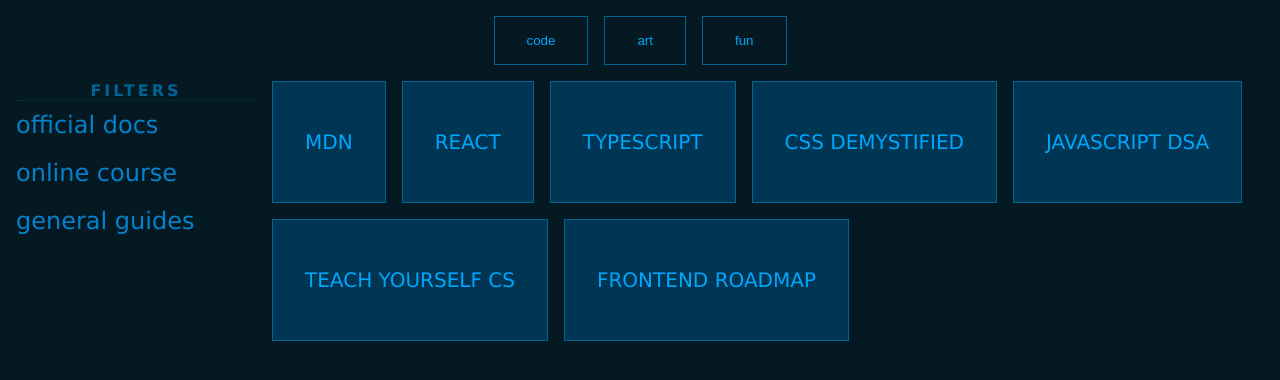
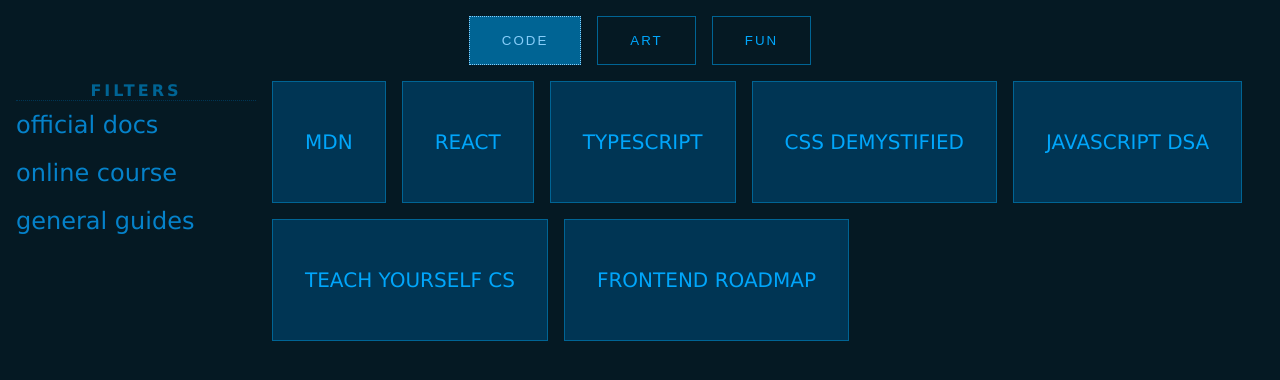
Before and after one commit to mistyb01/web-collector, a React (Create React App) app: page / in a window 1280 px wide. Shown: the top 380 px of the page. Built offline with nearby package versions, Linux system fonts and the light colour scheme.

Commit message:
added class for active category

```diff
--- a/src/Categories.tsx
+++ b/src/Categories.tsx
@@ -4,6 +4,7 @@
 interface Props {
     bookmarkData: Link[];
     handleCategoryChange: ReactEventHandler;
+    category: string;
   }
 
 export const Categories: React.FC<Props> = (props) => {
@@ -14,8 +15,10 @@
 
     return (
         <div className='categories horizontal-space'>
-         {/* <button className='categories__button categories__button--star' id='star' onClick={props.handleCategoryChange}>✭</button> */}
         {categories.map((category) => {
+          if (category === props.category) {
+         return (<button className='categories__button categories__button--selected' id={category} onClick={props.handleCategoryChange}>{category}</button>);
+          }
          return (<button className='categories__button' id={category} onClick={props.handleCategoryChange}>{category}</button>);
         })}
       </div>
--- a/src/index.css
+++ b/src/index.css
@@ -44,15 +44,23 @@
   text-align: center;
 }
 .categories__button {
+  color: var(--fg-color);
+  letter-spacing: 2px;
+  text-transform: uppercase;
   background-color: transparent;
   border: var(--border);
-  color: var(--fg-color);
   padding: 1rem 2rem;
 }
 
 .categories__button:hover {
   color: var(--highlight-color);
   cursor: pointer;
+}
+
+.categories__button--selected {
+  color:  var(--highlight-color);
+  background-color: var(--tertiary-color);
+  border: 1px dotted var(--highlight-color);
 }
 
 main {
```
